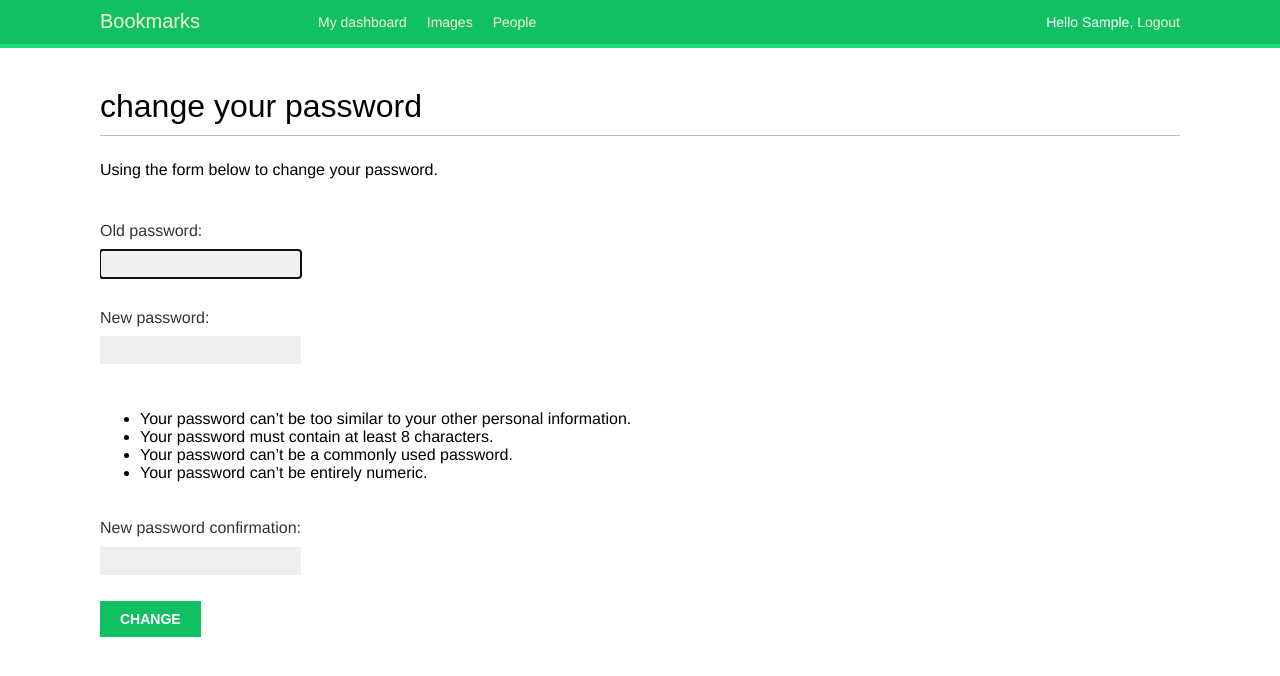
After one commit to truongcao98/Social-Website, a Django app: page /account/password_change/ in a window 1280 px wide. The commit adds this page. Shown: the top 676 px of the page. Run offline with Django 3.2, Linux system fonts and the light colour scheme; the visitor is signed in with stand-in values (Sample User, id 1); some web fonts are replaced.

Commit message:
chapter 4, finish Change password view'

```diff
--- a/bookmarks/account/templates/base.html
+++ b/bookmarks/account/templates/base.html
@@ -5,6 +5,7 @@
     <title>{% block title %}{% endblock %}</title>
     <link href="{% static "css/base.css" %}" rel="stylesheet">
 </head>
+
 <body>
   <div id="header">
     <span class="logo">Bookmarks</span>
--- /dev/null
+++ b/bookmarks/account/templates/registration/password_change_form.html
@@ -0,0 +1,14 @@
+{% extends "base.html" %}
+
+{% block title %} Change your password {% endblock %}
+
+{% block content %}
+<h1>change your password</h1>
+<p>Using the form below to change your password.</p>
+
+<form method="post">
+    {{ form.as_p }}
+    <p><input type="submit" value="Change"></p>
+    {% csrf_token %}
+</form>
+{% endblock %}
--- a/bookmarks/account/urls.py
+++ b/bookmarks/account/urls.py
@@ -8,4 +8,8 @@ urlpatterns = [
     path('login/', auth_views.LoginView.as_view(), name='login'),
     path('logout/', auth_views.LogoutView.as_view(), name='logout'),
     path('', views.dashboard, name='dashboard'),
+    path('password_change/',
+         auth_views.PasswordChangeView.as_view(), name='password_change'),
+    path('password_change/done/',
+         auth_views.PasswordChangeDoneView.as_view(), name='password_change_done'),
 ]
```
Also changed, not shown: bookmarks/account/templates/registration/password_change_done.html (added, +8 -0 lines).
